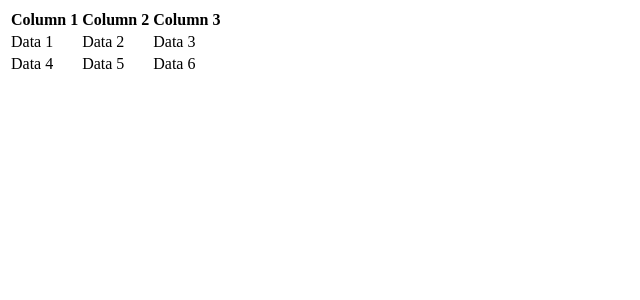
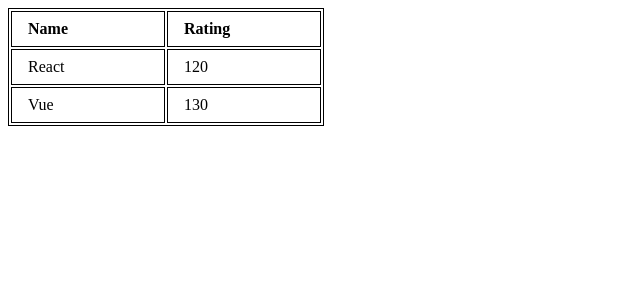
Before and after one commit to Tig-ranK/react-table, a React (Create React App) app: page / in a window 1280 px wide. Shown: the top 300 px of the page, without its empty margins (0-640 px from the left). Built offline with nearby package versions, Linux system fonts and the light colour scheme.

Commit message:
added basic table with headers and data, refactored index.tsx to React 18

```diff
--- a/src/App.tsx
+++ b/src/App.tsx
@@ -1,10 +1,53 @@
 import { FC } from 'react';
 import { CustomTable } from './components/CustomTable';
 
+export interface Header {
+  dataIndex: string;
+  title: string;
+  width: number;
+  sorter: boolean;
+}
+
+const headers: Header[] = [
+  {
+    dataIndex: 'name',
+    title: 'Name',
+    width: 120,
+    sorter: false,
+  },
+  {
+    dataIndex: 'rate',
+    title: 'Rating',
+    width: 120,
+    sorter: true,
+  },
+];
+
+const data = [
+  {
+    name: 'React',
+    rate: 120,
+  },
+  {
+    name: 'Vue',
+    rate: 130,
+  },
+];
+
+export type Data = typeof data[0];
+
 export const App: FC = () => {
+
+
+
   return (
     <div className='App'>
-      <CustomTable />
+      <CustomTable
+        headers={headers}
+        data={data}
+        onItemClick={(item) => console.log(item)}
+        onRemoveItems={(items) => console.log(items)}
+      />
     </div>
   );
 };
--- /dev/null
+++ b/src/components/CustomTable.module.css
@@ -0,0 +1,16 @@
+.table {
+  border: 1px solid black;
+
+}
+
+.header {
+  border: 1px solid black;
+  padding: .5em 1em;
+  text-align: left;
+  width: 100px;
+}
+
+.data {
+  border: 1px solid black;
+  padding: .5em 1em;
+}
--- a/src/components/CustomTable.tsx
+++ b/src/components/CustomTable.tsx
@@ -1,23 +1,52 @@
 import { FC } from 'react';
+import { Data } from '../App';
+import style from './CustomTable.module.css';
 
-export const CustomTable: FC = () => {
+export interface TableProps {
+  headers: Array<{
+    dataIndex: string;
+    title: string;
+    width: number;
+    sorter: true | false;
+  }>;
+  data: Array<Data>;
+  onItemClick?: (item: Object) => any;
+  onRemoveItems?: (items: Array<Object>) => any;
+  onScroll?: Function;
+  onFilter?: (mode: 'asc' | 'desc', field: string) => any;
+}
+
+export const CustomTable: FC<TableProps> = ({
+  headers,
+  data,
+  onItemClick,
+  onRemoveItems,
+}) => {
+  const mappedHeaders = headers.map((header) => (
+    <th
+      className={style.header}
+      key={header.dataIndex}
+      style={{ width: header.width }}
+    >
+      {header.title}
+    </th>
+  ));
+
+  const mappedData = data.map((item, key) => {
+    return (
+      <tr key={key + 1}>
+        <td className={style.data}>{item.name}</td>
+        <td className={style.data}>{item.rate}</td>
+      </tr>
+    );
+  });
+
   return (
-    <table>
-      <tr>
-        <th>Column 1</th>
-        <th>Column 2</th>
-        <th>Column 3</th>
-      </tr>
-      <tr>
-        <td>Data 1</td>
-        <td>Data 2</td>
-        <td>Data 3</td>
-      </tr>
-      <tr>
-        <td>Data 4</td>
-        <td>Data 5</td>
-        <td>Data 6</td>
-      </tr>
+    <table className={style.table}>
+      <thead>
+        <tr>{mappedHeaders}</tr>
+      </thead>
+      <tbody>{mappedData}</tbody>
     </table>
   );
 };
--- a/src/index.tsx
+++ b/src/index.tsx
@@ -1,10 +1,8 @@
-import { StrictMode } from 'react';
-import ReactDOM from 'react-dom';
+// import { StrictMode } from 'react';
+import { createRoot } from 'react-dom/client';
 import { App } from './App';
 
-ReactDOM.render(
-  <StrictMode>
-    <App />
-  </StrictMode>,
-  document.getElementById('root')
-);
+const container = document.getElementById('root'); // as Element | DocumentFragment
+if (!container) throw new Error('Failed to find the root element');
+const root = createRoot(container);
+root.render(<App />);
```
